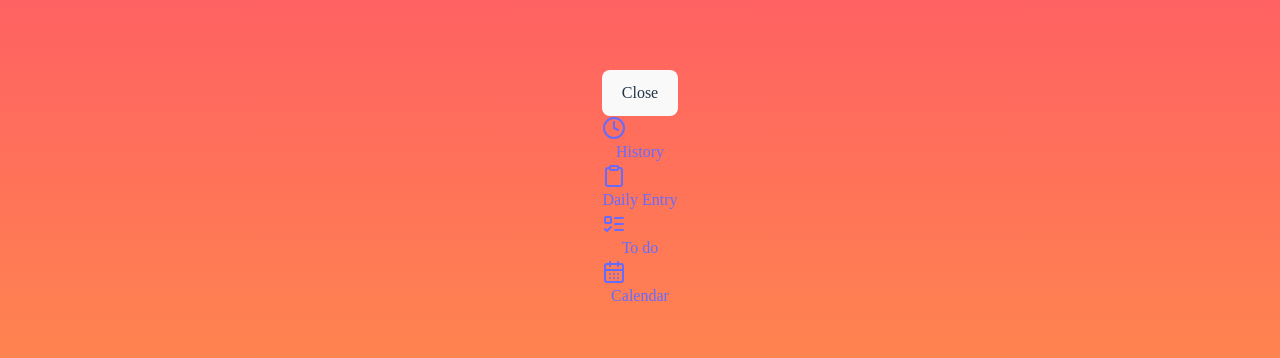
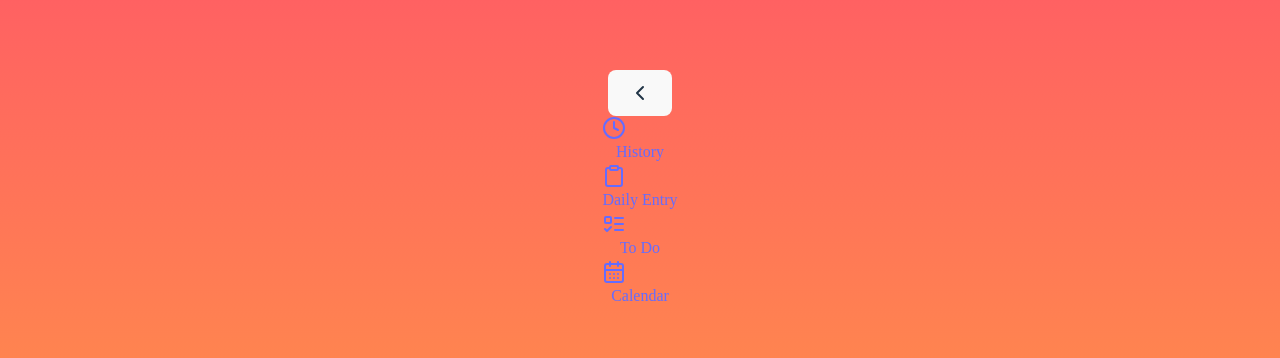
Before and after one commit to Rahma-abdul/Mental_Health_Journal, a React (Vite) app in the folder frontend/: page /todo in a window 1280 px wide. Shown: the part 211-569 px from the top of the page. Built offline with nearby package versions, Linux system fonts and the light colour scheme.

Commit message:
Modified Sidebar

```diff
--- a/frontend/src/pages/History.jsx
+++ b/frontend/src/pages/History.jsx
@@ -26,14 +26,13 @@ function History() {
     }
    ]
 
-    // return (
-    //     <div className="title">
-    //         <h1>BLAH BLAH BLAH</h1>
-    //     </div>
-    // );
-    return <>
-    <Sidebar/>
-    </>
+    return (
+    <Sidebar>
+     <div className="title">
+        <h1>BLAH BLAH BLAH</h1>
+     </div>
+     </Sidebar>
+   );
 }
 
 
--- a/frontend/src/pages/Login.jsx
+++ b/frontend/src/pages/Login.jsx
@@ -23,7 +23,7 @@ function Login() {
         <div className="title">
             <h1>Mental Health Journal</h1>
             <div className="login-container">
-                <h2>Login To Your Journal</h2>
+                {/* <h2>Login To Your Journal</h2> */}
                 {/* {error && <p className="error">{error}</p>} */}
                 <form onSubmit={handleSubmit} className="login-form">
                     <div className="form-group">
--- a/frontend/src/pages/Sidebar.jsx
+++ b/frontend/src/pages/Sidebar.jsx
@@ -1,56 +1,83 @@
 import React, { useState } from 'react';
-import { Clock, CalendarDays, ListTodo, Clipboard } from 'lucide-react';
+import { Clock, CalendarDays, ListTodo, Clipboard  , ChevronRight , ChevronLeft} from 'lucide-react';
 import { NavLink } from 'react-router-dom';
 
-export default function Sidebar() {
+export default function Sidebar( {children}) {
   const [isOpen, setIsOpen] = useState(true);
 
   return (
-    <>
+    <div className='flex min-h-screen transition-all duration-300'>
       {/* Toggle Button on top-right */}
-      <button
+      {/* <button
         onClick={() => setIsOpen(!isOpen)}
         className="fixed top-4 right-4 z-50 p-2 bg-gray-800 text-white rounded-lg hover:bg-gray-700 transition"
       >
         {isOpen ? 'Close' : 'Menu'}
-      </button>
+      </button> */}
 
       {/* Sidebar */}
-      <aside
+      {/* <aside
         className={`fixed top-0 left-0 z-40 w-56 h-screen transition-transform transform ${
           isOpen ? 'translate-x-0' : '-translate-x-full'
         } text-white bg-[#ffd4c6]`}
         aria-label="Sidebar"
+      > */}
+
+      <aside
+      className={`fixed top-0 left-0 z-40 h-screen transition-all duration-300 ease-in-out ${
+        isOpen ? 'w-56'  : 'w-16'
+      } text-white bg-[#ffd4c6]`}
+      aria-label="Sidebar"
       >
+
+        <button
+          onClick={() => setIsOpen(!isOpen)}
+        className="absolute -right-3 top-5 z-50 p-1 bg-gray-800 text-white rounded-full hover:bg-gray-700 transition duration-300 shadow-md border-2 border-[#ffd4c6]"
+      >
+        {isOpen ? (
+          <ChevronLeft className="w-4 h-4" />
+        ) : (
+          <ChevronRight className="w-4 h-4" />
+        )}
+      </button>
+
         <div className="h-full px-3 py-4 overflow-y-auto">
-          <ul className="space-y-2 font-medium">
+          <ul className="space-y-5 font-medium">
             <li>
-              <NavLink to='/history' className="flex items-center p-2 rounded-lg hover:bg-white/5 group">
-                <Clock className="w-5 h-5 text-gray-800" />
-                <span className="flex-1 ms-3 whitespace-nowrap text-gray-800">History</span>
-              </NavLink >
+              <NavLink to='/history' className="flex items-center p-2 rounded-lg hover:bg-white/5 group justify-center md:justify-start">
+                <Clock className="w-6 h-6 text-gray-800" />
+                <span className={`flex-1 ms-3 whitespace-nowrap text-gray-800 ${!isOpen && 'hidden'}`}>History</span>
+            </NavLink>
             </li>
             <li>
-              <NavLink to='/daily' className="flex items-center p-2 rounded-lg hover:bg-white/5 group">
-                <Clipboard className="w-5 h-5 text-gray-800" />
-                <span className="flex-1 ms-3 whitespace-nowrap text-gray-800">Daily Entry</span>
+              <NavLink to='/daily' className="flex items-center p-2 rounded-lg hover:bg-white/5 group justify-center md:justify-start">
+                <Clipboard className="w-6 h-6 text-gray-800" />
+                <span className={`flex-1 ms-3 whitespace-nowrap text-gray-800 ${!isOpen && 'hidden'}`}>Daily Entry</span>
               </NavLink>
             </li>
             <li>
-              <NavLink to='/todo' className="flex items-center p-2 rounded-lg hover:bg-white/5 group">
-                <ListTodo className="w-5 h-5 text-gray-800" />
-                <span className="flex-1 ms-3 whitespace-nowrap text-gray-800">To do</span>
+              <NavLink to='/todo' className="flex items-center p-2 rounded-lg hover:bg-white/5 group justify-center md:justify-start">
+                <ListTodo className="w-6 h-6 text-gray-800" />
+                <span className={`flex-1 ms-3 whitespace-nowrap text-gray-800 ${!isOpen && 'hidden'}`}>To Do</span>
               </NavLink>
             </li>
             <li>
-              <NavLink to='/calender' className="flex items-center p-2 rounded-lg hover:bg-white/5 group">
-                <CalendarDays className="w-5 h-5 text-gray-800" />
-                <span className="flex-1 ms-3 whitespace-nowrap text-gray-800">Calendar</span>
+              <NavLink to='/calender' className="flex items-center p-2 rounded-lg hover:bg-white/5 group justify-center md:justify-start">
+                <CalendarDays className="w-6 h-6 text-gray-800" />
+                <span className={`flex-1 ms-3 whitespace-nowrap text-gray-800 ${!isOpen && 'hidden'}`}>Calendar</span>
               </NavLink>
             </li>
           </ul>
         </div>
       </aside>
-    </>
+
+      {/* Main Content */}
+      <main className={`flex-1 transition-all duration-300 ${
+        isOpen ? 'ml-56' : 'ml-16'
+      }`}>
+        {children}
+      </main>
+
+    </div>
   );
 }
```
Also changed, not shown: 1 other file (tests, documents, lock files or other folders).
